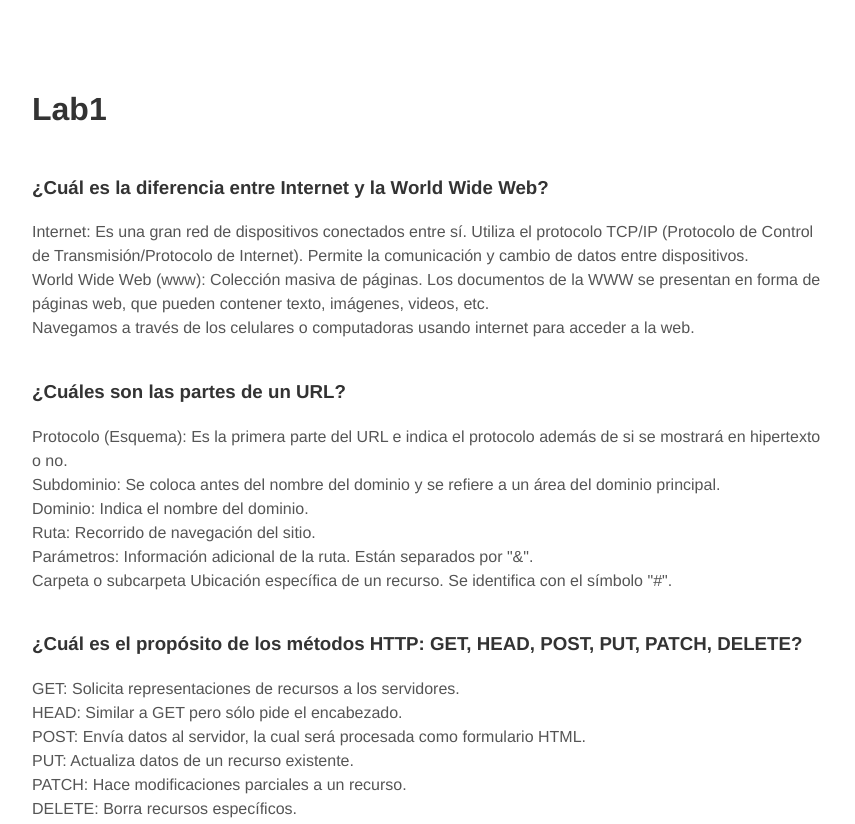
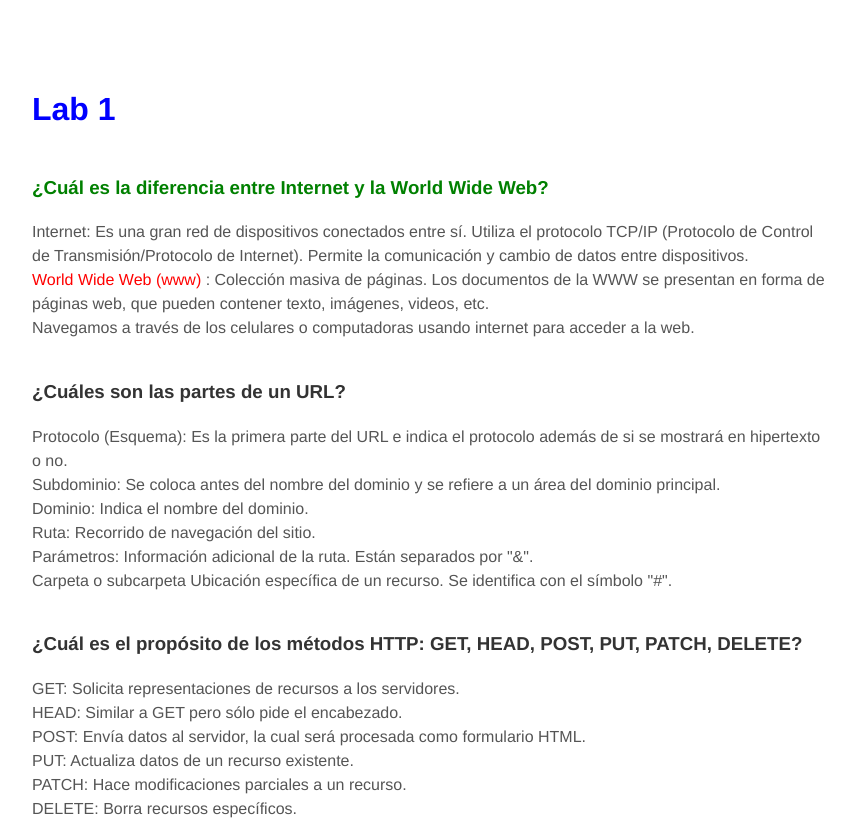
Before and after one commit to ojavier/LabTC2005B, a plain HTML site: page index.html in a window 1280 px wide. Shown: the top 824 px of the page, without its empty margins (208-1063 px from the left). Drawn offline with Linux system fonts and the light colour scheme.

Commit message:
Crear selectores

```diff
--- a/CSS/style.css
+++ b/CSS/style.css
@@ -20,3 +20,13 @@
   strong {
     color: #333;
   }
+
+  .verde{
+    color: green;
+  }
+  .verde:hover {
+      color: lawngreen;
+  }
+  #titulo {
+      color:blue;
+  }
--- a/index.html
+++ b/index.html
@@ -7,11 +7,15 @@
     </head>
 
     <body>
-        <h1>Lab1</h1>
-        <h3>¿Cuál es la diferencia entre Internet y la World Wide Web? </h3>
+        <header>
+            <h1 id="titulo">Lab 1</h1>
+        </header>
+
+        <main>
+        <h3><span class="verde">¿Cuál es la diferencia entre Internet y la World Wide Web?</span> </h3>
         <p>
             Internet: Es una gran red de dispositivos conectados entre sí. Utiliza el protocolo TCP/IP (Protocolo de Control de Transmisión/Protocolo de Internet). Permite la comunicación y cambio de datos entre dispositivos.<br>
-            World Wide Web (www): Colección masiva de páginas. Los documentos de la WWW se presentan en forma de páginas web, que pueden contener texto, imágenes, videos, etc.<br>
+            <span style="color:red">World Wide Web (www)</span> : Colección masiva de páginas. Los documentos de la WWW se presentan en forma de páginas web, que pueden contener texto, imágenes, videos, etc.<br>
             Navegamos a través de los celulares o computadoras usando internet para acceder a la web.<br>
         </p>
         <h3>
@@ -111,5 +115,7 @@
             <p>
             Definición de requerimientos, análisis y diseño de software, implementación y prueba de unidades, integración de pruebas de sistema y por último operación y mantenimiento.
             </p>
+        </main>
+        <footer></footer>
     </body>
 </html>
```
Also changed, not shown: Labs.txt (added).
